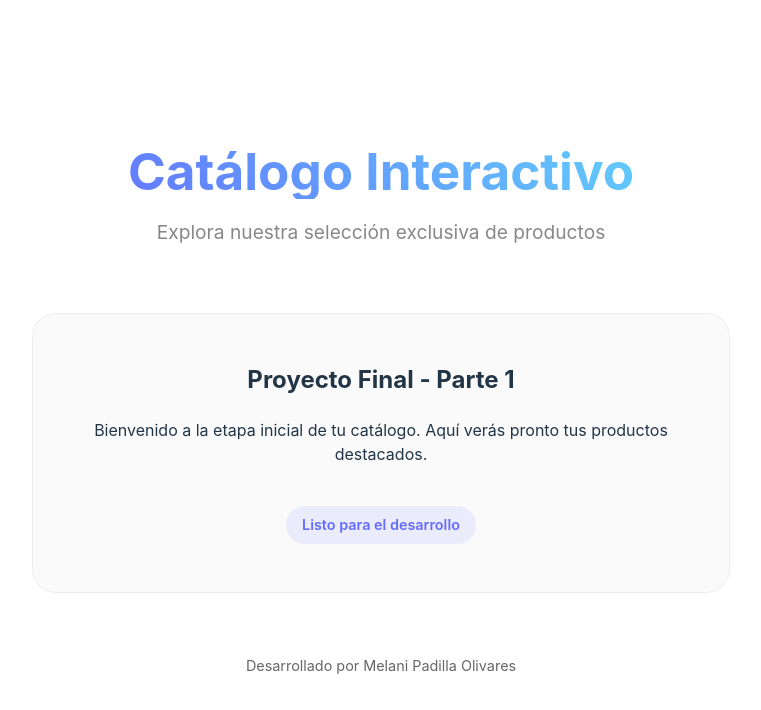
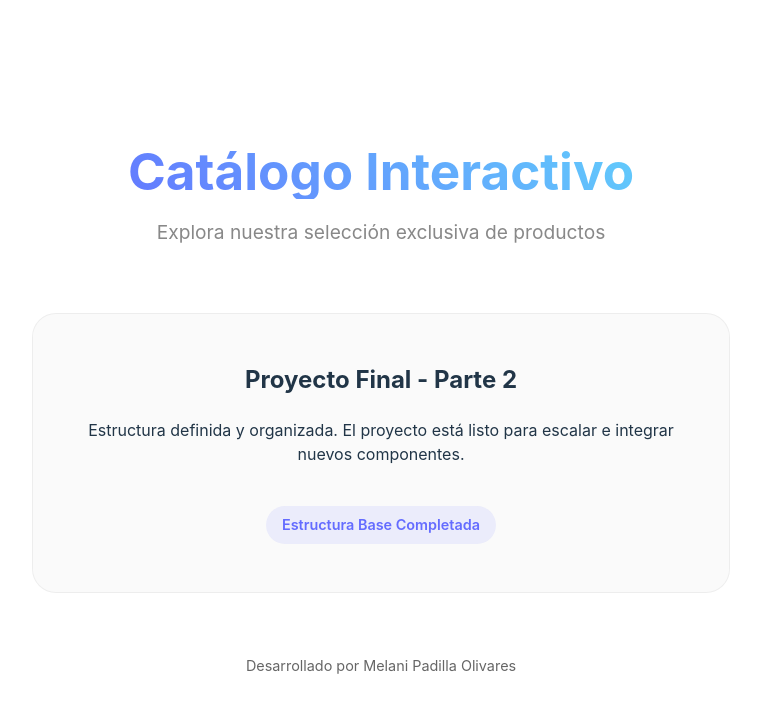
Before and after one commit to melspaceux/MOD-8-PRO-FINAL.2, a React (Vite) app: page / in a window 1280 px wide. Shown: the top 710 px of the page, without its empty margins (0-761 px from the left). Built offline with nearby package versions, Linux system fonts and the light colour scheme.

Commit message:
Proyecto Final Parte 2: Organización de estructura de carpetas y actualización de UI

```diff
--- a/src/App.jsx
+++ b/src/App.jsx
@@ -10,9 +10,9 @@ function App() {
 
       <main>
         <section className="welcome-card">
-          <h2>Proyecto Final - Parte 1</h2>
-          <p>Bienvenido a la etapa inicial de tu catálogo. Aquí verás pronto tus productos destacados.</p>
-          <div className="status-badge">Listo para el desarrollo</div>
+          <h2>Proyecto Final - Parte 2</h2>
+          <p>Estructura definida y organizada. El proyecto está listo para escalar e integrar nuevos componentes.</p>
+          <div className="status-badge">Estructura Base Completada</div>
         </section>
       </main>
 
```
Also changed, not shown: 1 other file (tests, documents, lock files or other folders).
